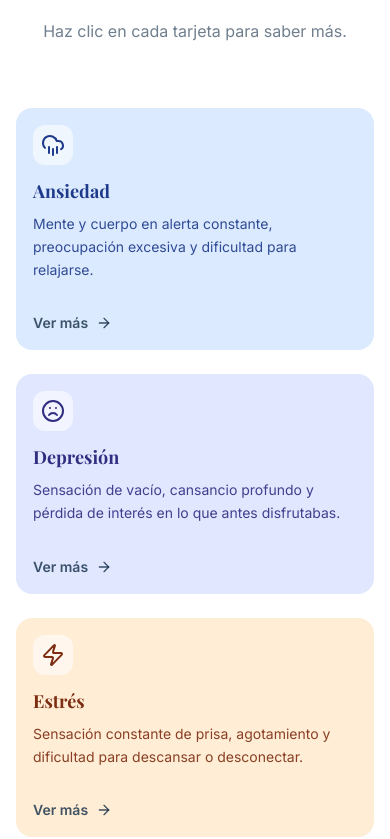
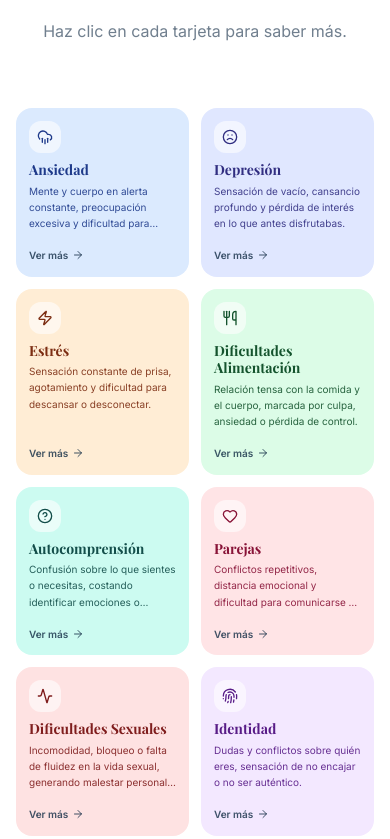
Before and after one commit to danielfe125050-lab/terapia-serena, a React (Vite) app: page / in a window 390 px wide. Shown: the part 978-1817 px from the top of the page. Built offline with nearby package versions, Linux system fonts and the light colour scheme; a web font is replaced by a local one.

Commit message:
style: Ajuste fino móvil - Logo más pequeño y tarjetas compactas (2 columnas) 📱

```diff
--- a/src/App.jsx
+++ b/src/App.jsx
@@ -63,7 +63,7 @@ function App() {
         <img
           src="/logo.png?v=3"
           alt="Terapia Serena Logo"
-          className="h-24 md:h-32 w-auto object-contain drop-shadow-2xl opacity-100"
+          className="h-14 md:h-32 w-auto object-contain drop-shadow-2xl opacity-100"
           onError={(e) => {
             e.target.style.display = 'none';
             e.target.nextSibling.style.display = 'block';
--- a/src/components/InteractiveServices.jsx
+++ b/src/components/InteractiveServices.jsx
@@ -208,27 +208,27 @@ const InteractiveServices = () => {
                     <p className="text-accent/60">Haz clic en cada tarjeta para saber más.</p>
                 </div>
 
-                <div className="grid grid-cols-1 md:grid-cols-2 lg:grid-cols-3 xl:grid-cols-4 gap-6">
+                <div className="grid grid-cols-2 md:grid-cols-2 lg:grid-cols-3 xl:grid-cols-4 gap-3 md:gap-6">
                     {services.map((service) => (
                         <motion.div
                             id={`servicio-${service.id}`} // ID para navegación
                             layoutId={`card-${service.id}`}
                             onClick={() => setSelectedId(service.id)}
                             key={service.id}
-                            className={`p-4 md:p-8 rounded-2xl cursor-pointer hover:shadow-xl transition-shadow border border-transparent ${service.color} relative overflow-hidden group md:min-h-[250px] flex flex-col`}
+                            className={`p-3 md:p-8 rounded-2xl cursor-pointer hover:shadow-xl transition-shadow border border-transparent ${service.color} relative overflow-hidden group md:min-h-[250px] flex flex-col`}
                             whileHover={{ y: -5 }}
                         >
-                            <div className="mb-4">
-                                <div className={`w-10 h-10 md:w-12 md:h-12 flex items-center justify-center rounded-xl bg-white/60 mb-3 md:mb-4`}>
-                                    <service.icon className={`w-6 h-6 ${service.textColor}`} />
+                            <div className="mb-2 md:mb-4">
+                                <div className={`w-8 h-8 md:w-12 md:h-12 flex items-center justify-center rounded-xl bg-white/60 mb-2 md:mb-4`}>
+                                    <service.icon className={`w-4 h-4 md:w-6 md:h-6 ${service.textColor}`} />
                                 </div>
-                                <h3 className={`text-lg md:text-xl font-bold ${service.textColor} mb-2 md:mb-3`}>{service.title}</h3>
-                                <p className={`text-sm md:text-base ${service.textColor} opacity-90 font-medium leading-relaxed`}>{service.desc}</p>
+                                <h3 className={`text-sm md:text-xl font-bold ${service.textColor} mb-1 md:mb-3 leading-tight`}>{service.title}</h3>
+                                <p className={`text-[10px] md:text-base ${service.textColor} opacity-90 font-medium leading-relaxed line-clamp-3 md:line-clamp-none`}>{service.desc}</p>
                             </div>
 
-                            <div className="mt-auto pt-4 flex items-center justify-between">
-                                <span className="text-sm font-bold text-accent/80 group-hover:text-accent transition-colors flex items-center gap-2">
-                                    Ver más <ArrowRight className="w-4 h-4 group-hover:translate-x-1 transition-transform" />
+                            <div className="mt-auto pt-2 md:pt-4 flex items-center justify-between">
+                                <span className="text-[10px] md:text-sm font-bold text-accent/80 group-hover:text-accent transition-colors flex items-center gap-1 md:gap-2">
+                                    Ver más <ArrowRight className="w-3 h-3 md:w-4 md:h-4 group-hover:translate-x-1 transition-transform" />
                                 </span>
                             </div>
                         </motion.div>
```
